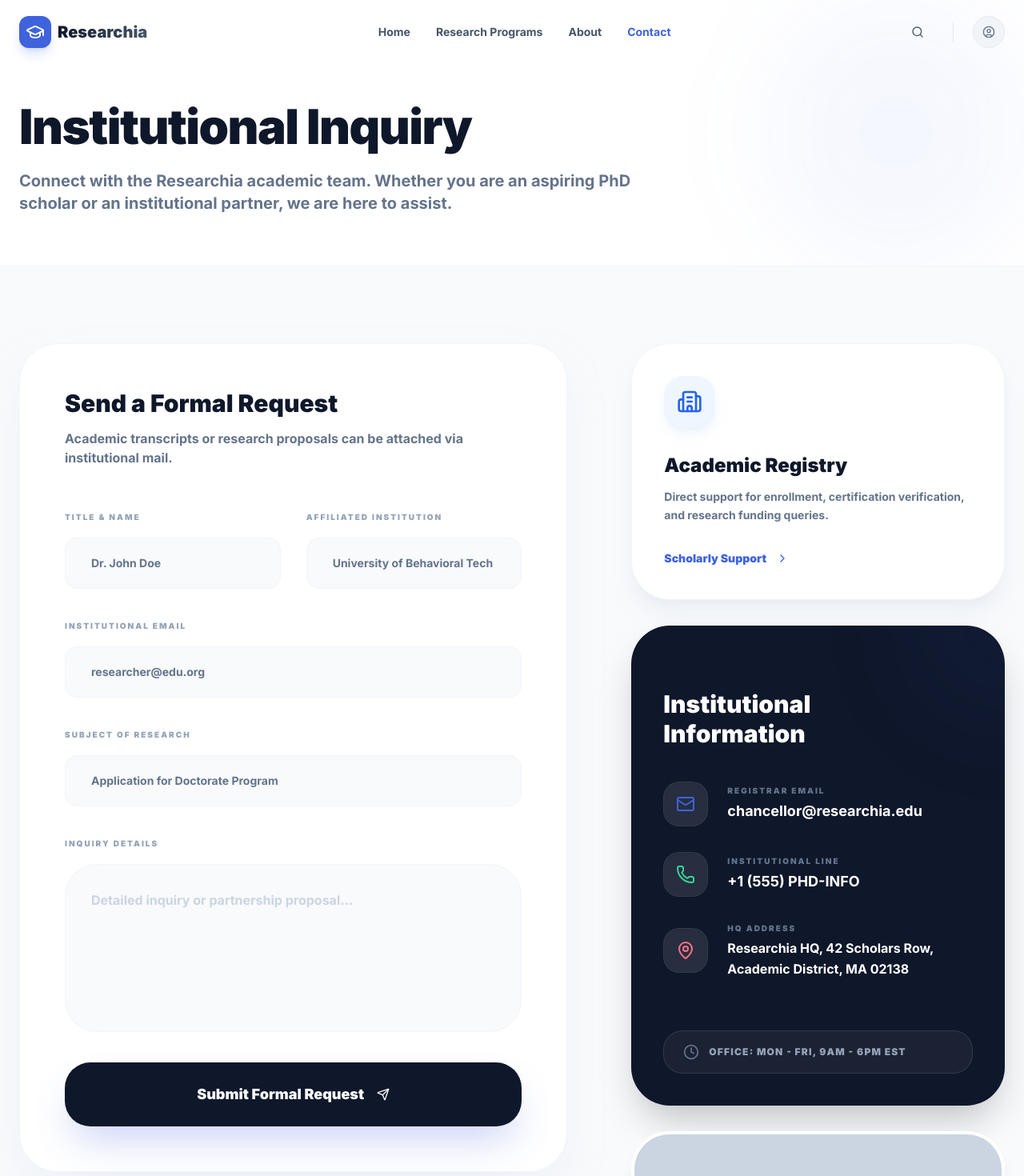
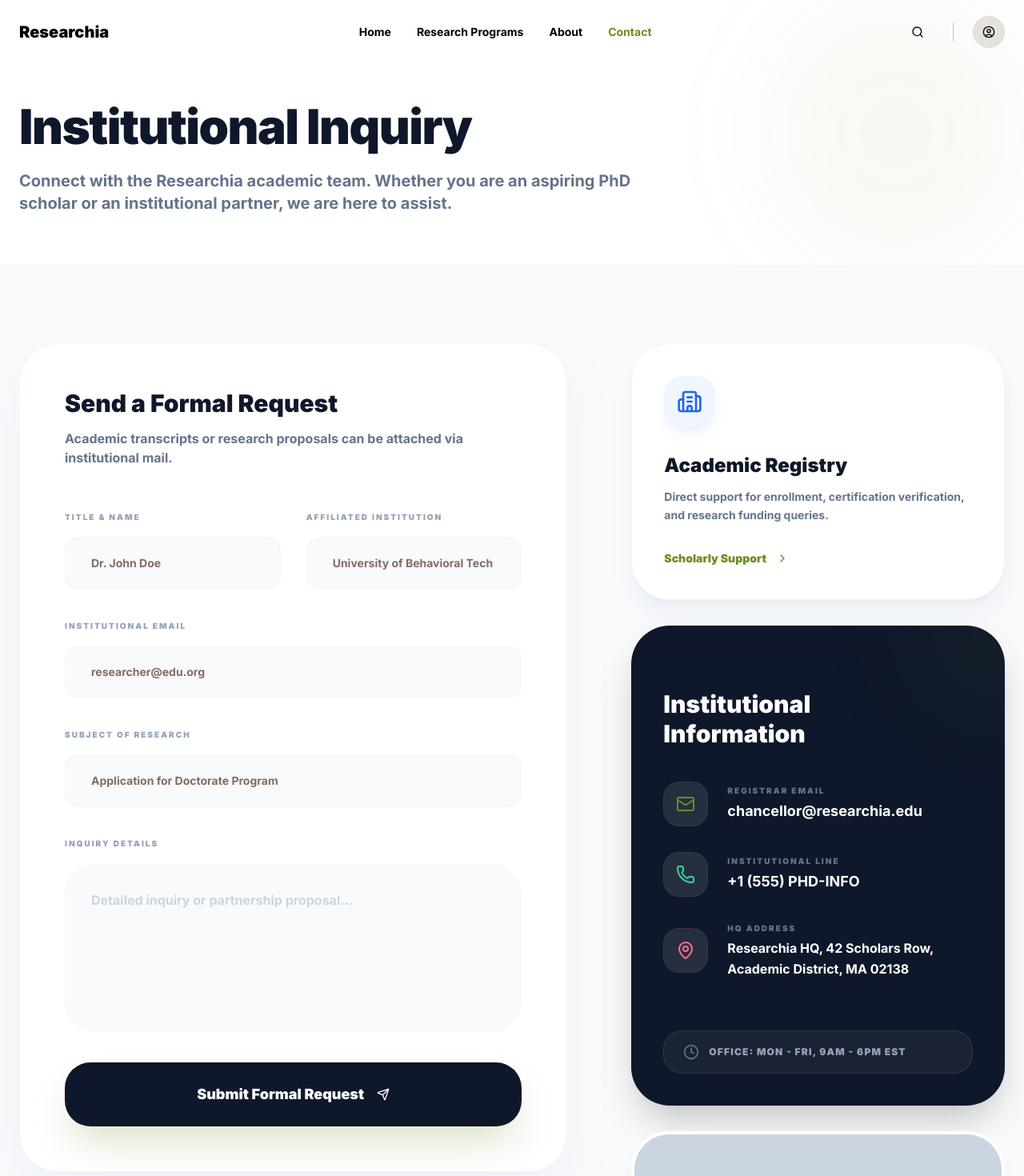
Before and after one commit to pvsameerpvs/Researchia, a Next.js app: page /contact in a window 1280 px wide. Shown: the top 1470 px of the page at 80% size. Built offline with nearby package versions, Linux system fonts and the light colour scheme.

Commit message:
fix: theme

```diff
--- a/src/app/globals.css
+++ b/src/app/globals.css
@@ -4,65 +4,65 @@
 
 @layer base {
   :root {
-    --background: 0 0% 100%;
-    --foreground: 222.2 84% 4.9%;
+    --background: 41.5 39.4% 93.5%; /* Warm Beige #F5F1E8 */
+    --foreground: 19 28.7% 28%;   /* Deep Brown #5C4033 */
 
     --card: 0 0% 100%;
-    --card-foreground: 222.2 84% 4.9%;
+    --card-foreground: 19 28.7% 28%;
 
     --popover: 0 0% 100%;
-    --popover-foreground: 222.2 84% 4.9%;
+    --popover-foreground: 19 28.7% 28%;
 
-    --primary: 226.2 70% 55.5%;
-    --primary-foreground: 210 40% 98%;
+    --primary: 79.6 60.5% 34.7%; /* Soft Olive Green #6B8E23 */
+    --primary-foreground: 0 0% 100%;
 
-    --secondary: 210 40% 96.1%;
-    --secondary-foreground: 222.2 47.4% 11.2%;
+    --secondary: 45.6 67.5% 47.1%; /* Soft Gold Accent #C9A227 */
+    --secondary-foreground: 0 0% 100%;
 
-    --muted: 210 40% 96.1%;
-    --muted-foreground: 215.4 16.3% 46.9%;
+    --muted: 41.5 15% 88%;
+    --muted-foreground: 19 15% 45%;
 
-    --accent: 210 40% 96.1%;
-    --accent-foreground: 222.2 47.4% 11.2%;
+    --accent: 45.6 67.5% 47.1%; /* Soft Gold Accent #C9A227 */
+    --accent-foreground: 0 0% 100%;
 
     --destructive: 0 84.2% 60.2%;
     --destructive-foreground: 210 40% 98%;
 
-    --border: 214.3 31.8% 91.4%;
-    --input: 214.3 31.8% 91.4%;
-    --ring: 226.2 70% 55.5%;
+    --border: 19 20% 85%;
+    --input: 19 20% 85%;
+    --ring: 79.6 60.5% 34.7%;
 
     --radius: 0.75rem;
   }
 
   .dark {
-    --background: 222.2 84% 4.9%;
-    --foreground: 210 40% 98%;
+    --background: 19 28.7% 10%;
+    --foreground: 41.5 39.4% 93.5%;
 
-    --card: 222.2 84% 4.9%;
-    --card-foreground: 210 40% 98%;
+    --card: 19 28.7% 12%;
+    --card-foreground: 41.5 39.4% 93.5%;
 
-    --popover: 222.2 84% 4.9%;
-    --popover-foreground: 210 40% 98%;
+    --popover: 19 28.7% 12%;
+    --popover-foreground: 41.5 39.4% 93.5%;
 
-    --primary: 210 40% 98%;
-    --primary-foreground: 222.2 47.4% 11.2%;
+    --primary: 79.6 60.5% 45%;
+    --primary-foreground: 19 28.7% 10%;
 
-    --secondary: 217.2 32.6% 17.5%;
-    --secondary-foreground: 210 40% 98%;
+    --secondary: 45.6 67.5% 47.1%;
+    --secondary-foreground: 19 28.7% 10%;
 
-    --muted: 217.2 32.6% 17.5%;
-    --muted-foreground: 215 20.2% 65.1%;
+    --muted: 19 20% 20%;
+    --muted-foreground: 41.5 15% 70%;
 
-    --accent: 217.2 32.6% 17.5%;
-    --accent-foreground: 210 40% 98%;
+    --accent: 45.6 67.5% 47.1%;
+    --accent-foreground: 19 28.7% 10%;
 
     --destructive: 0 62.8% 30.6%;
     --destructive-foreground: 210 40% 98%;
 
-    --border: 217.2 32.6% 17.5%;
-    --input: 217.2 32.6% 17.5%;
-    --ring: 212.7 26.8% 83.9%;
+    --border: 19 20% 20%;
+    --input: 19 20% 20%;
+    --ring: 79.6 60.5% 45%;
   }
 }
 
--- a/src/app/page.tsx
+++ b/src/app/page.tsx
@@ -7,7 +7,7 @@ import CTA from "@/components/home/CTA";
 
 export default function Home() {
   return (
-    <main className="min-h-screen bg-white">
+    <main className="min-h-screen bg-background">
       <Navbar />
       <Hero />
       <FeaturedResearch />
--- a/src/components/home/CTA.tsx
+++ b/src/components/home/CTA.tsx
@@ -6,11 +6,11 @@ export default function CTA() {
   return (
     <section className="py-20">
       <div className="container mx-auto px-4 md:px-6">
-        <div className="bg-slate-900 rounded-[60px] p-12 md:p-24 text-center text-white relative overflow-hidden shadow-2xl">
-          <div className="absolute top-0 left-0 w-full h-full bg-[radial-gradient(circle_at_top_right,rgba(59,130,246,0.1),transparent)]"></div>
+        <div className="bg-foreground rounded-[60px] p-12 md:p-24 text-center text-background relative overflow-hidden shadow-2xl">
+          <div className="absolute top-0 left-0 w-full h-full bg-[radial-gradient(circle_at_top_right,rgba(var(--primary),0.1),transparent)]"></div>
           <div className="relative z-10 space-y-10 max-w-3xl mx-auto">
             <h2 className="text-4xl md:text-6xl font-black tracking-tight leading-tight">Advance Your <br />Research Candidacy</h2>
-            <p className="text-slate-400 text-lg md:text-xl font-medium">
+            <p className="text-muted-foreground text-lg md:text-xl font-medium">
               Join our elite circle of 10,000+ doctoral candidates. Access unlimited institutional resources and start your investigation today.
             </p>
             <div className="flex flex-col sm:flex-row justify-center gap-6 pt-4">
--- a/src/components/layout/Footer.tsx
+++ b/src/components/layout/Footer.tsx
@@ -3,7 +3,7 @@ import { GraduationCap, Facebook, Twitter, Instagram, Linkedin, Mail, Phone, Map
 
 export default function Footer() {
   return (
-    <footer className="bg-slate-50 border-t border-slate-200">
+    <footer className="bg-background border-t border-border">
       <div className="container mx-auto px-4 md:px-6 py-12 md:py-16">
         <div className="grid grid-cols-1 md:grid-cols-2 lg:grid-cols-4 gap-10 md:gap-12">
           {/* Brand Column */}
@@ -12,22 +12,22 @@ export default function Footer() {
               <div className="bg-primary p-2 rounded-xl text-white shadow-lg shadow-primary/20">
                 <GraduationCap size={24} />
               </div>
-              <span className="text-xl font-black text-slate-900">Researchia</span>
+              <span className="text-xl font-black text-foreground">Researchia</span>
             </Link>
-            <p className="text-slate-600 leading-relaxed max-w-xs">
+            <p className="text-muted-foreground leading-relaxed max-w-xs">
               Advancing the frontiers of behavioral science through elite PhD research programs and doctoral certifications.
             </p>
             <div className="flex items-center gap-4">
-              <a href="#" className="p-2 bg-white border border-slate-200 rounded-full text-slate-600 hover:text-primary hover:border-primary transition-all">
+              <a href="#" className="p-2 bg-card border border-border rounded-full text-muted-foreground hover:text-primary hover:border-primary transition-all">
                 <Facebook size={18} />
               </a>
-              <a href="#" className="p-2 bg-white border border-slate-200 rounded-full text-slate-600 hover:text-primary hover:border-primary transition-all">
+              <a href="#" className="p-2 bg-card border border-border rounded-full text-muted-foreground hover:text-primary hover:border-primary transition-all">
                 <Twitter size={18} />
               </a>
-              <a href="#" className="p-2 bg-white border border-slate-200 rounded-full text-slate-600 hover:text-primary hover:border-primary transition-all">
+              <a href="#" className="p-2 bg-card border border-border rounded-full text-muted-foreground hover:text-primary hover:border-primary transition-all">
                 <Instagram size={18} />
               </a>
-              <a href="#" className="p-2 bg-white border border-slate-200 rounded-full text-slate-600 hover:text-primary hover:border-primary transition-all">
+              <a href="#" className="p-2 bg-card border border-border rounded-full text-muted-foreground hover:text-primary hover:border-primary transition-all">
                 <Linkedin size={18} />
               </a>
             </div>
@@ -35,54 +35,54 @@ export default function Footer() {
 
           {/* Quick Links */}
           <div className="space-y-6">
-            <h3 className="text-sm font-bold uppercase tracking-wider text-slate-900">Scholarly Links</h3>
-            <ul className="space-y-4 shadow-sm p-4 rounded-xl bg-white/50">
-              <li><Link href="/courses" className="text-slate-600 hover:text-primary transition-colors font-medium">Research Directory</Link></li>
-              <li><Link href="/about" className="text-slate-600 hover:text-primary transition-colors font-medium">Institutional Mission</Link></li>
-              <li><Link href="/contact" className="text-slate-600 hover:text-primary transition-colors font-medium">Academic Support</Link></li>
-              <li><Link href="/about" className="text-slate-600 hover:text-primary transition-colors font-medium">Research Centers</Link></li>
+            <h3 className="text-sm font-bold uppercase tracking-wider text-foreground">Scholarly Links</h3>
+            <ul className="space-y-4 shadow-sm p-4 rounded-xl bg-card/50">
+              <li><Link href="/courses" className="text-muted-foreground hover:text-primary transition-colors font-medium">Research Directory</Link></li>
+              <li><Link href="/about" className="text-muted-foreground hover:text-primary transition-colors font-medium">Institutional Mission</Link></li>
+              <li><Link href="/contact" className="text-muted-foreground hover:text-primary transition-colors font-medium">Academic Support</Link></li>
+              <li><Link href="/about" className="text-muted-foreground hover:text-primary transition-colors font-medium">Research Centers</Link></li>
             </ul>
           </div>
 
           {/* Categories */}
           <div className="space-y-6">
-            <h3 className="text-sm font-bold uppercase tracking-wider text-slate-900">Fields of Study</h3>
+            <h3 className="text-sm font-bold uppercase tracking-wider text-foreground">Fields of Study</h3>
             <ul className="space-y-4">
-              <li><Link href="/courses" className="text-slate-600 hover:text-primary transition-colors font-medium">Neuroscience</Link></li>
-              <li><Link href="/courses" className="text-slate-600 hover:text-primary transition-colors font-medium">Family Systems</Link></li>
-              <li><Link href="/courses" className="text-slate-600 hover:text-primary transition-colors font-medium">Organizational Psychology</Link></li>
-              <li><Link href="/courses" className="text-slate-600 hover:text-primary transition-colors font-medium">Economics & Behavior</Link></li>
+              <li><Link href="/courses" className="text-muted-foreground hover:text-primary transition-colors font-medium">Neuroscience</Link></li>
+              <li><Link href="/courses" className="text-muted-foreground hover:text-primary transition-colors font-medium">Family Systems</Link></li>
+              <li><Link href="/courses" className="text-muted-foreground hover:text-primary transition-colors font-medium">Organizational Psychology</Link></li>
+              <li><Link href="/courses" className="text-muted-foreground hover:text-primary transition-colors font-medium">Economics & Behavior</Link></li>
             </ul>
           </div>
 
           {/* Contact Info */}
           <div className="space-y-6">
-            <h3 className="text-sm font-bold uppercase tracking-wider text-slate-900">Institutional Contact</h3>
+            <h3 className="text-sm font-bold uppercase tracking-wider text-foreground">Institutional Contact</h3>
             <ul className="space-y-4">
               <li className="flex items-start gap-3">
                 <MapPin className="text-primary mt-1" size={18} />
-                <span className="text-slate-600 text-sm">Researchia HQ, 42 Scholars Row, Cambridge Academic District</span>
+                <span className="text-muted-foreground text-sm">Researchia HQ, 42 Scholars Row, Cambridge Academic District</span>
               </li>
               <li className="flex items-center gap-3">
                 <Phone className="text-primary" size={18} />
-                <span className="text-slate-600 text-sm">+1 (555) PHD-INFO</span>
+                <span className="text-muted-foreground text-sm">+1 (555) PHD-INFO</span>
               </li>
               <li className="flex items-center gap-3">
                 <Mail className="text-primary" size={18} />
-                <span className="text-slate-600 text-sm">chancellor@researchia.edu</span>
+                <span className="text-muted-foreground text-sm">chancellor@researchia.edu</span>
               </li>
             </ul>
           </div>
         </div>
 
-        <div className="mt-12 md:mt-16 pt-8 border-t border-slate-200 flex flex-col md:flex-row justify-between items-center gap-4">
-          <p className="text-slate-500 text-sm text-center">
+        <div className="mt-12 md:mt-16 pt-8 border-t border-border flex flex-col md:flex-row justify-between items-center gap-4">
+          <p className="text-muted-foreground text-sm text-center">
             © {new Date().getFullYear()} Researchia Doctoral LMS. Licensed by the Global Research Authority.
           </p>
           <div className="flex gap-6 text-sm">
-            <Link href="#" className="text-slate-500 hover:text-primary">Privacy Policy</Link>
-            <Link href="#" className="text-slate-500 hover:text-primary">Terms of Service</Link>
-            <Link href="#" className="text-slate-500 hover:text-primary">Cookie Policy</Link>
+            <Link href="#" className="text-muted-foreground hover:text-primary">Privacy Policy</Link>
+            <Link href="#" className="text-muted-foreground hover:text-primary">Terms of Service</Link>
+            <Link href="#" className="text-muted-foreground hover:text-primary">Cookie Policy</Link>
           </div>
         </div>
       </div>
--- a/src/components/layout/Navbar.tsx
+++ b/src/components/layout/Navbar.tsx
@@ -60,7 +60,7 @@ export default function Navbar() {
       className={cn(
         "fixed top-0 left-0 right-0 z-50 transition-all duration-300 border-b",
         isScrolled
-          ? "bg-white/80 backdrop-blur-md py-3 border-slate-200 shadow-sm"
+          ? "bg-background/95 backdrop-blur-md py-3 border-border shadow-sm"
           : "bg-transparent py-5 border-transparent"
       )}
     >
@@ -68,10 +68,7 @@ export default function Navbar() {
         <div className="flex items-center justify-between">
           {/* Logo */}
           <Link href="/" className="flex items-center gap-2 group">
-            <div className="bg-primary p-2 rounded-xl text-white group-hover:scale-110 transition-transform shadow-lg shadow-primary/20">
-              <GraduationCap size={24} />
-            </div>
-            <span className="text-xl font-black bg-clip-text text-transparent bg-gradient-to-r from-slate-900 to-slate-600">
+            <span className="text-xl font-black text-black">
               Researchia
             </span>
           </Link>
@@ -86,7 +83,7 @@ export default function Navbar() {
                   "text-sm font-bold transition-all hover:text-primary",
                   pathname === item.href
                     ? "text-primary"
-                    : "text-slate-600"
+                    : "text-black hover:text-primary"
                 )}
               >
                 {item.name}
@@ -96,29 +93,29 @@ export default function Navbar() {
 
           {/* Right Action Area */}
           <div className="hidden md:flex items-center gap-4">
-            <Button variant="ghost" size="icon" className="text-slate-600">
+            <Button variant="ghost" size="icon" className="text-black hover:text-primary transition-colors">
               <Search size={20} />
             </Button>
 
             {isLoggedIn && (
-              <Button variant="ghost" size="icon" className="text-slate-600 relative">
+              <Button variant="ghost" size="icon" className="text-black hover:text-primary relative transition-colors">
                 <Bell size={20} />
-                <span className="absolute top-2 right-2 w-2 h-2 bg-red-500 rounded-full border-2 border-white"></span>
+                <span className="absolute top-2 right-2 w-2 h-2 bg-destructive rounded-full border-2 border-background"></span>
               </Button>
             )}
 
-            <div className="h-6 w-px bg-slate-200 mx-2"></div>
+            <div className="h-6 w-px mx-2 bg-black/20"></div>
 
             <DropdownMenu>
               <DropdownMenuTrigger asChild>
-                <Button variant="ghost" className="relative h-10 w-10 rounded-full bg-slate-100 p-0 flex items-center justify-center overflow-hidden border border-slate-200 hover:border-primary/50 transition-colors">
-                  <UserCircle className="h-6 w-6 text-slate-500" />
+                <Button variant="ghost" className="relative h-10 w-10 rounded-full p-0 flex items-center justify-center overflow-hidden border transition-colors bg-muted border-border hover:border-primary/50 text-black">
+                  <UserCircle className="h-6 w-6" />
                 </Button>
               </DropdownMenuTrigger>
-              <DropdownMenuContent align="end" className="w-64 rounded-2xl p-2 border-slate-200 shadow-xl">
+              <DropdownMenuContent align="end" className="w-64 rounded-2xl p-2 border-border shadow-xl bg-card">
                 <DropdownMenuLabel className="px-3 py-2">
-                  <div className="text-sm font-bold text-slate-900">Dr. Researcher</div>
-                  <div className="text-xs text-slate-500 font-medium">PhD Scholar</div>
+                  <div className="text-sm font-bold text-foreground">Dr. Researcher</div>
+                  <div className="text-xs text-muted-foreground font-medium">PhD Scholar</div>
                 </DropdownMenuLabel>
                 <DropdownMenuSeparator />
 
@@ -154,11 +151,11 @@ export default function Navbar() {
             </DropdownMenu>
           </div>
 
-          {/* Mobile Menu Toggle */}
           <div className="md:hidden flex items-center gap-4">
             <Button
               variant="ghost"
               size="icon"
+              className="text-black"
               onClick={() => setMobileMenuOpen(!mobileMenuOpen)}
             >
               {mobileMenuOpen ? <X size={24} /> : <Menu size={24} />}
@@ -169,7 +166,7 @@ export default function Navbar() {
 
       {/* Mobile Menu */}
       {mobileMenuOpen && (
-        <div className="md:hidden absolute top-full left-0 right-0 bg-white border-b border-slate-200 p-4 shadow-xl animate-in slide-in-from-top-4 duration-300">
+        <div className="md:hidden absolute top-full left-0 right-0 bg-background border-b border-border p-4 shadow-xl animate-in slide-in-from-top-4 duration-300">
           <div className="flex flex-col gap-4">
             {navItems.map((item) => (
               <Link
@@ -180,13 +177,13 @@ export default function Navbar() {
                   "p-3 rounded-lg text-base font-bold transition-colors",
                   pathname === item.href
                     ? "bg-primary/10 text-primary"
-                    : "text-slate-600 hover:bg-slate-50"
+                    : "text-muted-foreground hover:bg-muted"
                 )}
               >
                 {item.name}
               </Link>
             ))}
-            <hr className="border-slate-100" />
+            <hr className="border-border" />
             <div className="flex flex-col gap-2 pt-2">
               {isLoggedIn ? (
                 <>
@@ -198,7 +195,7 @@ export default function Navbar() {
                   </Button>
                 </>
               ) : (
-                <Button asChild className="justify-start h-12 rounded-xl font-bold bg-slate-900">
+                <Button asChild className="justify-start h-12 rounded-xl font-bold bg-primary text-primary-foreground hover:bg-primary/90">
                   <Link href="/login">Scholarly Login</Link>
                 </Button>
               )}
```
Also changed, not shown: src/components/CourseCard.tsx (+14 -14 lines), src/components/home/FeaturedResearch.tsx (+4 -4 lines), src/components/home/Hero.tsx (+37 -89 lines), src/components/home/ImpactDashboard.tsx (+17 -17 lines), src/components/home/InstitutionalExcellence.tsx (+9 -9 lines), public/hero-bg.png (added).
